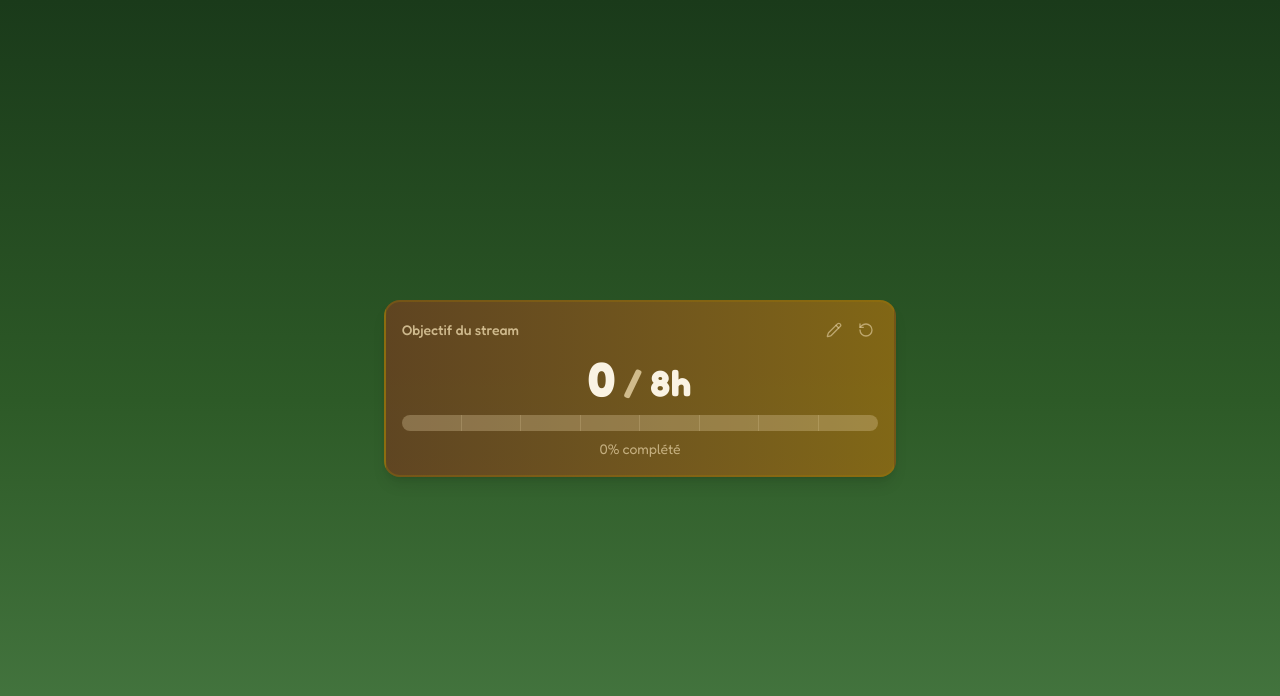
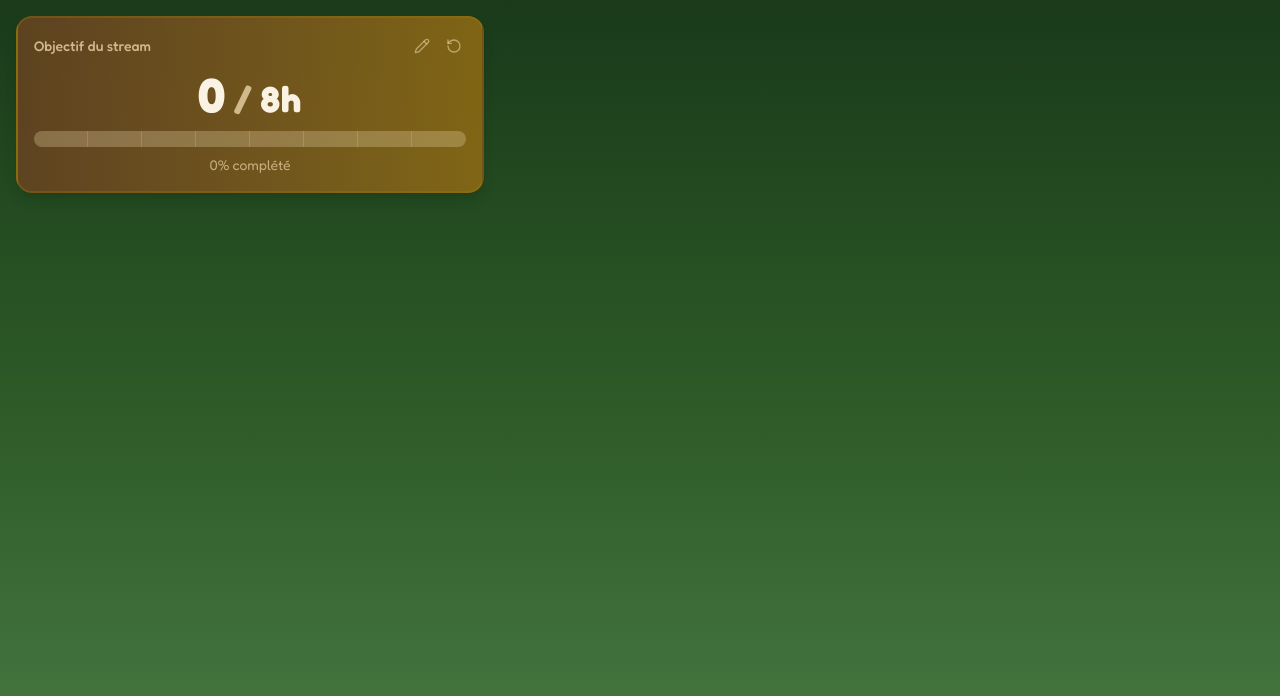
Before and after one commit to SweathX/Pomodoro-Hiiiddy, a Next.js app: page /overlay/objective in a window 1280 px wide. Shown: the top 696 px of the page. Built offline with nearby package versions, Linux system fonts and the light colour scheme.

Commit message:
fix: improve overlay layouts

```diff
--- a/src/app/overlay/objective/page.tsx
+++ b/src/app/overlay/objective/page.tsx
@@ -4,7 +4,7 @@ import { ObjectiveDisplay } from '@/components';
 
 export default function ObjectiveOverlay() {
   return (
-    <main className="min-h-screen flex items-center justify-center p-4">
+    <main className="p-4 w-[500px]">
       <ObjectiveDisplay />
     </main>
   );
--- a/src/app/overlay/stats/page.tsx
+++ b/src/app/overlay/stats/page.tsx
@@ -4,7 +4,7 @@ import { Stats } from '@/components';
 
 export default function StatsOverlay() {
   return (
-    <main className="min-h-screen flex items-center justify-center p-4">
+    <main className="p-4">
       <Stats />
     </main>
   );
```
